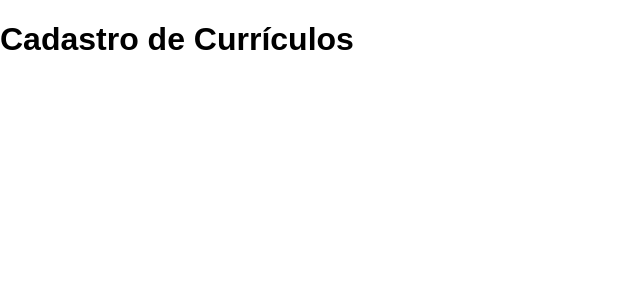
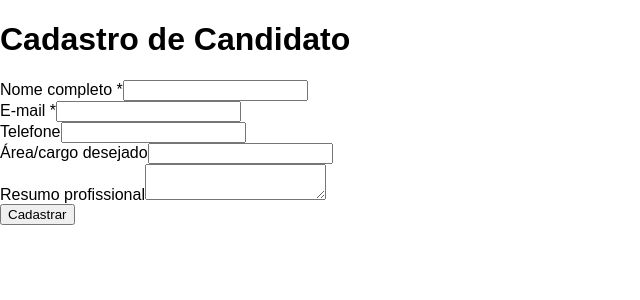
Before and after one commit to PedroCDLoureiro/resume-registration, a React (Vite) app in the folder frontend/: page / in a window 1280 px wide. Shown: the top 300 px of the page, without its empty margins (0-640 px from the left). Built offline with nearby package versions, Linux system fonts and the light colour scheme.

Commit message:
page candidate registration

```diff
--- a/frontend/src/App.tsx
+++ b/frontend/src/App.tsx
@@ -1,9 +1,7 @@
+import CandidateRegistration from './pages/CandidateRegistration';
+
 function App() {
-    return (
-        <div>
-            <h1>Cadastro de Currículos</h1>
-        </div>
-    );
+    return <CandidateRegistration />;
 }
 
 export default App;
--- /dev/null
+++ b/frontend/src/pages/CandidateRegistration.tsx
@@ -0,0 +1,43 @@
+import { useState } from 'react';
+import CandidateForm from '../components/CandidateForm';
+import { createCandidate } from '../services/candidateService';
+import type { CreateCandidateData } from '../types/candidate';
+
+function CandidateRegistration() {
+    const [loading, setLoading] = useState(false);
+    const [success, setSuccess] = useState('');
+    const [error, setError] = useState('');
+
+    async function handleSubmit(data: CreateCandidateData) {
+        setLoading(true);
+        setSuccess('');
+        setError('');
+
+        try {
+            await createCandidate(data);
+
+            setSuccess('Candidato cadastrado com sucesso!');
+        } catch (error) {
+            if (error instanceof Error) {
+                setError(error.message);
+            } else {
+                setError('Error ao cadastrar candidato.');
+            }
+        } finally {
+            setLoading(false);
+        }
+    }
+
+    return (
+        <main>
+            <h1>Cadastro de Candidato</h1>
+
+            {success && <p>{success}</p>}
+            {error && <p>{error}</p>}
+
+            <CandidateForm onSubmit={handleSubmit} loading={loading} />
+        </main>
+    );
+}
+
+export default CandidateRegistration;
```
